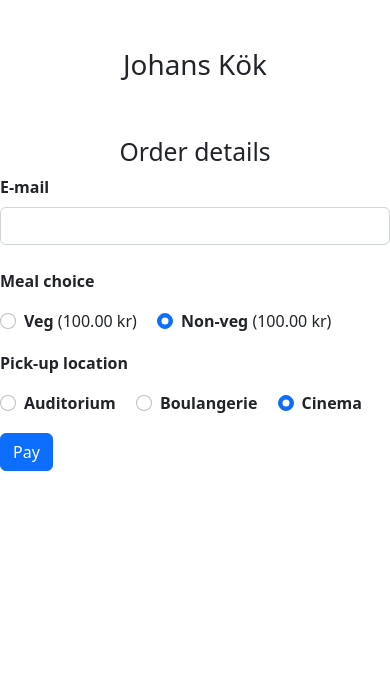
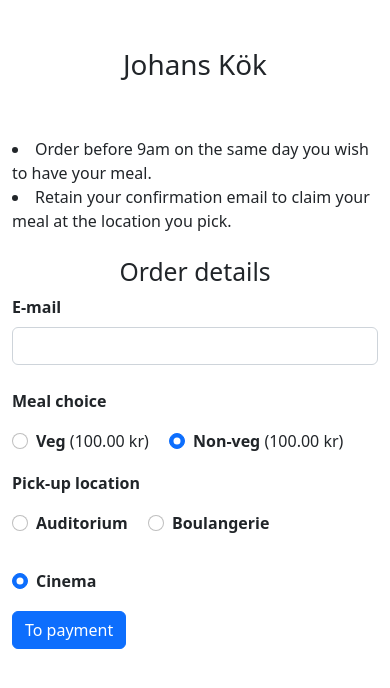
Before and after one commit to jsliacan/johans-kok, a Flask app: page / in a window 390 px wide. Shown: the top 688 px of the page. Run offline with Flask 3, Linux system fonts and the light colour scheme.

Commit message:
Improve layout and text

```diff
--- a/templates/index.html
+++ b/templates/index.html
@@ -9,14 +9,22 @@
     <title>Johans kök</title>
   </head>
   <body>
+      <div class="container">
+        <div class="row">
           <h1 class="text-center py-5">Johans Kök</h1>
+        </div>
+        <div class="row">
+          <div class="col-xs-4">
+            <li>Order before 9am on the same day you wish to have your meal.</li>
+            <li>Retain your confirmation email to claim your meal at the location you pick.</li>
+          </div>
+        </div>
+        <br />
         <div class="row">
           <h2 class="text-center">Order details</h2>
-        <div class="col-md-4"></div>
-        <div class="col-md-4">
+          <div class="col-xs-4">
             <form action="{{ url_for('make_order')}}" method="POST">
-
-                <div class="col-md-9" name="customer-email">
+              <div class="col-xs-4" name="customer-email">
               <label for="email" class="form-label"><b>E-mail</b></label>
               <input name="email" type="text" class="form-control" id="emailfield">
               </div>
@@ -40,11 +48,13 @@
               {% endfor %}
 
               <div>
-                  <button type="submit" class="btn btn-primary">Pay</button>
+                <button type="submit" class="btn btn-primary">To payment</button>
               </div>
             </form>
           </div>
-        <div class="col-md-4"></div>
+          <div class="col-xs-4"></div>
+        </div>
+
       </div>
 
     <script src="https://cdn.jsdelivr.net/npm/bootstrap@5.2.2/dist/js/bootstrap.bundle.min.js"
```
Also changed, not shown: templates/cancel.html (+13 -3 lines), templates/success.html (+13 -3 lines). Lines whose indentation alone changed are shown as unchanged.
